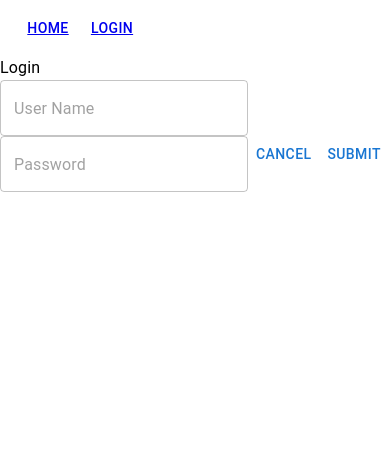
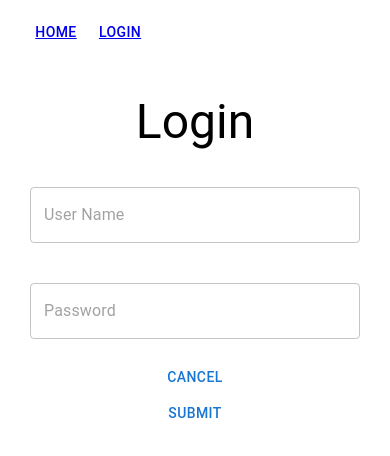
Before and after one commit to Grace-Zhong/login, a React (Create React App) app: page /login in a window 390 px wide. Shown: the top 456 px of the page. Built offline with nearby package versions, Linux system fonts and the light colour scheme.

Commit message:
style: customize loginform styles

```diff
--- a/package.json
+++ b/package.json
@@ -5,6 +5,7 @@
   "dependencies": {
     "@emotion/react": "^11.6.0",
     "@emotion/styled": "^11.6.0",
+    "@material-ui/styles": "^4.11.4",
     "@mui/material": "^5.1.0",
     "@testing-library/jest-dom": "^5.11.4",
     "@testing-library/react": "^11.1.0",
@@ -33,7 +34,7 @@
     "build": "react-scripts build",
     "test": "react-scripts test",
     "eject": "react-scripts eject",
-    "json-server" : "json-server --watch mockApi/db.json --port 8000 --middlewares mockApi/middleware.js"
+    "json-server": "json-server --watch mockApi/db.json --port 8000 --middlewares mockApi/middleware.js"
   },
   "eslintConfig": {
     "extends": [
--- a/src/App.tsx
+++ b/src/App.tsx
@@ -1,10 +1,13 @@
+import { ThemeProvider } from "@mui/material";
 import { BrowserRouter, Route, Routes } from "react-router-dom";
 import Header from "./components/Header/Header";
 import Home from "./components/Home/Home";
 import Login from "./components/Login/Login";
+import theme from "./theme";
 
 function App() {
   return (
+    <ThemeProvider theme={theme}>
       <BrowserRouter>
         <Header />
         <Routes>
@@ -12,6 +15,7 @@ function App() {
           <Route path='/login' element={<Login />} />
         </Routes>
       </BrowserRouter>
+    </ThemeProvider>
   );
 }
 
--- /dev/null
+++ b/src/components/Login/Login.style.tsx
@@ -0,0 +1,9 @@
+import { makeStyles } from '@material-ui/styles';
+
+const useStyles = makeStyles({
+  root: {
+    margin: '30px',
+  },
+});
+
+export default useStyles;
--- a/src/components/Login/Login.tsx
+++ b/src/components/Login/Login.tsx
@@ -1,12 +1,18 @@
 import { Typography, Box } from '@mui/material';
 import React from 'react';
 import LoginForm from './components/LoginForm';
+import useStyles from './Login.style';
 
 const Login = () => {
 
+  const classes = useStyles();
   return (
-    <Box>
-      <Typography>
+    <Box className={classes.root}>
+      <Typography
+        gutterBottom
+        align="center"
+        variant="h3"
+      >
         Login
       </Typography>
       <LoginForm />
--- /dev/null
+++ b/src/components/Login/components/LoginForm.style.tsx
@@ -0,0 +1,13 @@
+import { makeStyles } from '@material-ui/styles';
+
+const useStyles = makeStyles({
+  form: {
+    display: 'flex',
+    flexDirection: 'column',
+  },
+  textfield: {
+    margin: '20px 0px',
+  }
+});
+
+export default useStyles;
--- a/src/components/Login/components/LoginForm.tsx
+++ b/src/components/Login/components/LoginForm.tsx
@@ -2,6 +2,7 @@ import { Button, TextField } from '@mui/material';
 import axios from 'axios';
 import { Field, Form, Formik, FormikHelpers } from 'formik';
 import React from 'react';
+import useStyles from './LoginForm.style';
 
 // const apiUrl = process.env.REACT_APP_API_URL;
 
@@ -11,6 +12,8 @@ interface submitValues {
 }
 
 const LoginForm = () => {
+  const classes = useStyles();
+
   const initialValues: submitValues = {
     'username': '',
     'password': '',
@@ -30,25 +33,23 @@ const LoginForm = () => {
   return (
     <Formik
       initialValues={initialValues}
-      // validationSchema={.object().shape({
-      //   email: Yup.string(),
-      //   password: Yup.string(),
-      // })}
       onSubmit={loginSubmit}
     >
       {({ isSubmitting }) => (
-        <Form>
+        <Form className={classes.form}>
             <Field
               id="username"
               name="username"
               placeholder="User Name"
               as={TextField}
+              className={classes.textfield}
             />
             <Field
               id="password"
               name="password"
               placeholder="Password"
               as={TextField}
+              className={classes.textfield}
             />
             <Button>Cancel</Button>
             <Button
--- /dev/null
+++ b/src/theme.tsx
@@ -0,0 +1,16 @@
+import { createTheme } from "@mui/material";
+
+const theme = createTheme({
+  breakpoints: {
+    values: {
+      xs: 0,
+      sm: 374, // phone
+      md: 1024, // tablet
+      lg: 1440, // desktop
+      xl: 1920,
+    },
+  },
+});
+
+
+export default theme;
```
Also changed, not shown: 2 other files (tests, documents, lock files or other folders). Lines whose indentation alone changed are shown as unchanged.
